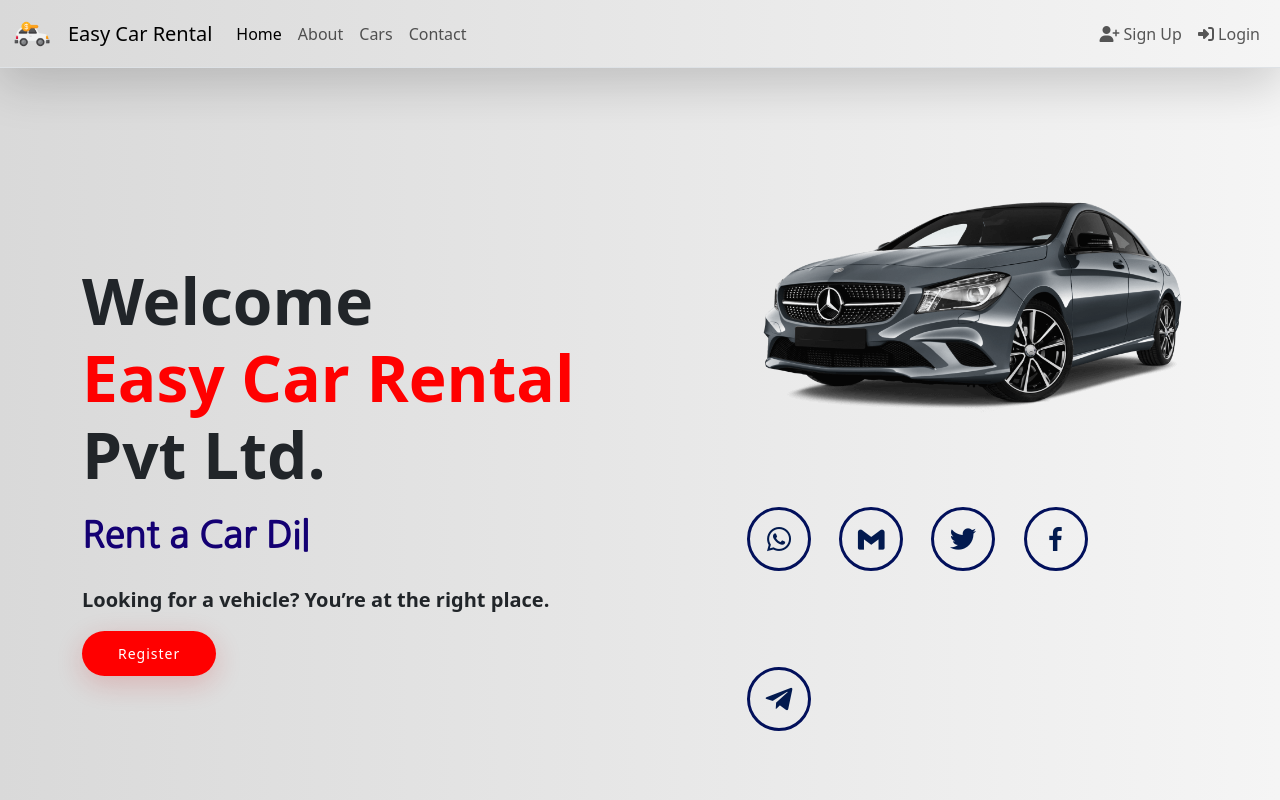
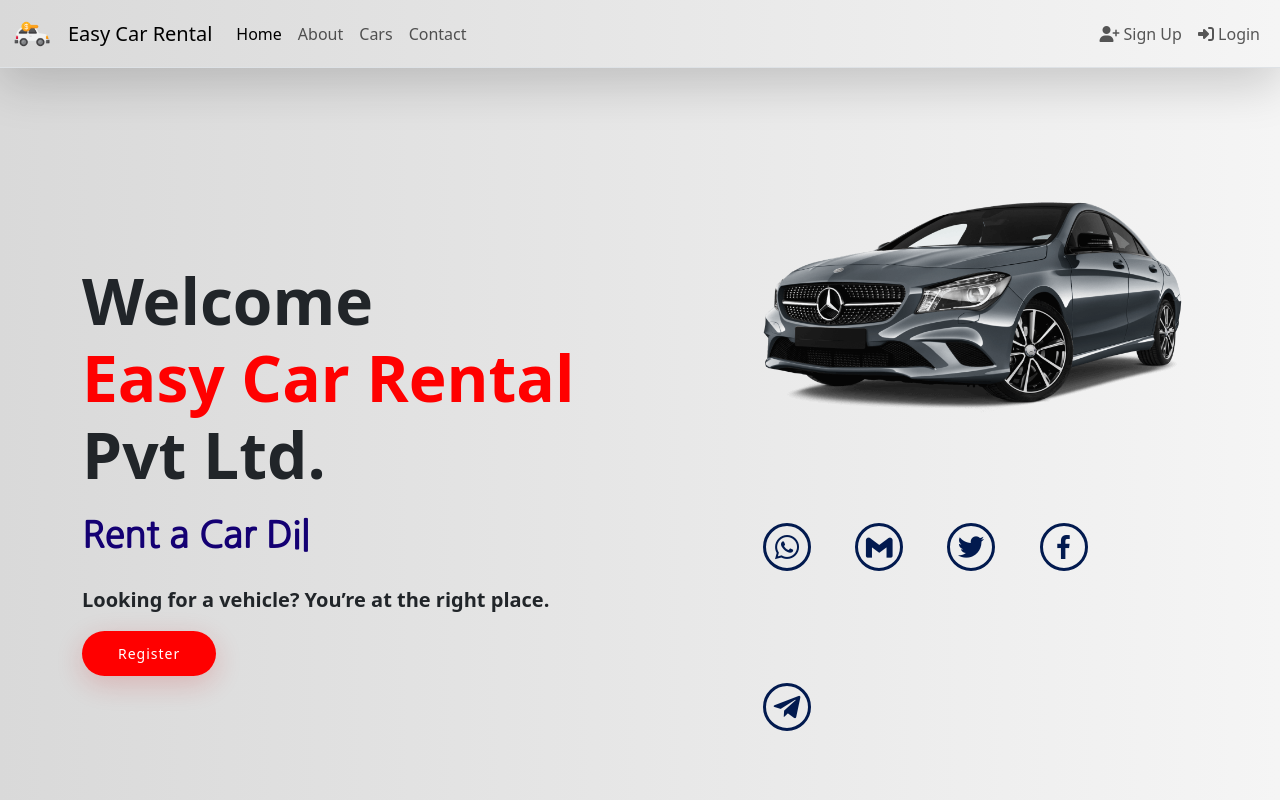
Before and after one commit to ChavinduShirantha/Car-Rental-System, a plain HTML site: page Front_End/index.html in a window 1280 px wide. Shown: the top 800 px of the page. Drawn offline with nearby package versions, Linux system fonts and the light colour scheme; a web font is replaced by a local one.

Commit message:
Updated Home Section

```diff
--- a/Front_End/assets/css/styles.css
+++ b/Front_End/assets/css/styles.css
@@ -67,14 +67,14 @@
     display: inline-flex;
     justify-content: center;
     align-items: center;
-    width: 4rem;
-    height: 4rem;
+    width: 3rem;
+    height: 3rem;
     background: transparent;
     color: #021a4f;
-    border: .2rem solid #02105b;
+    border: .2rem solid #021a4f;
     border-radius: 50%;
     font-size: 2rem;
-    margin: 3rem 1.5rem 3rem 0;
+    margin: 4rem 1.5rem 3rem 1rem;
     transition: .5s ease;
 }
 
--- a/Front_End/index.html
+++ b/Front_End/index.html
@@ -130,7 +130,7 @@
             <div class="col-lg-5 order-1 order-lg-2 text-center text-lg-start">
                 <img alt="" class="img-fluid img-size" data-aos="zoom-out" data-aos-delay="300"
                      src="assets/img/homeImg.png">
-                <div class="social_media">
+                <div class="social_media" data-aos="zoom-out" data-aos-delay="300">
                     <a href="#"><i class='bx bxl-whatsapp'></i></a>
                     <a href="#"><i class='bx bxl-gmail'></i></a>
                     <a href="#"><i class='bx bxl-twitter'></i></a>
```
